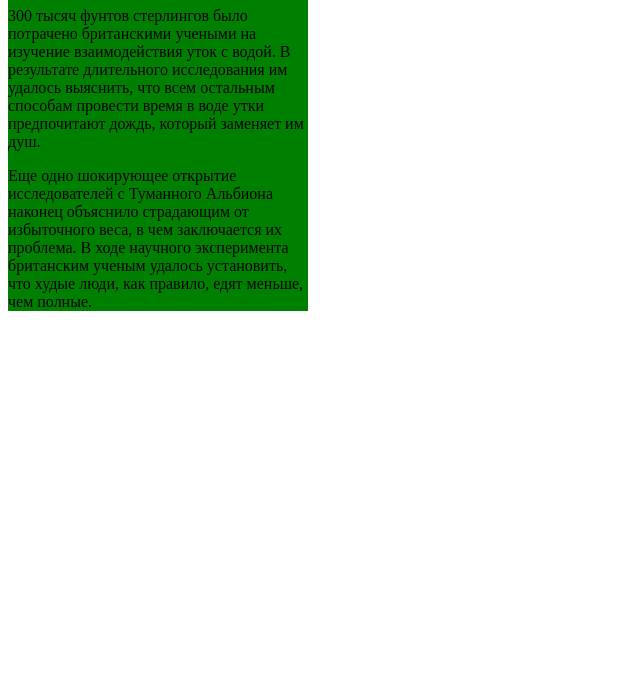
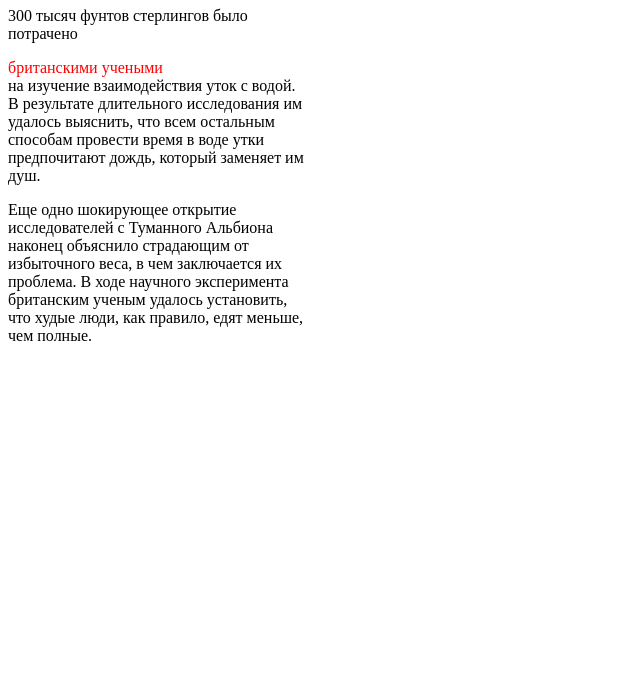
Before and after one commit to teemurishe/kinomonster, a plain HTML site: page index.html in a window 1280 px wide. Shown: the part 110-800 px from the top of the page, without its empty margins (0-640 px from the left). Drawn offline with Linux system fonts and the light colour scheme.

Commit message:
part of text colored

```diff
--- a/index.html
+++ b/index.html
@@ -9,7 +9,7 @@
 <body>
     <div class="content">
     <h1>Урок HTML разметки</h1>
-    <p>300 тысяч фунтов стерлингов было потрачено британскими учеными на изучение взаимодействия уток с водой.
+    <p>300 тысяч фунтов стерлингов было потрачено <div class="color_world">британскими учеными</div> на изучение взаимодействия уток с водой.
        В результате длительного исследования им удалось выяснить, что всем остальным способам провести время
        в воде утки предпочитают дождь, который заменяет им душ.</p>
 
@@ -22,7 +22,9 @@
 
     .content {
         width: 300px;
-        background-color: green;
+    }
+    .color_world {
+        color: red;
     }
 
     </style>
```
